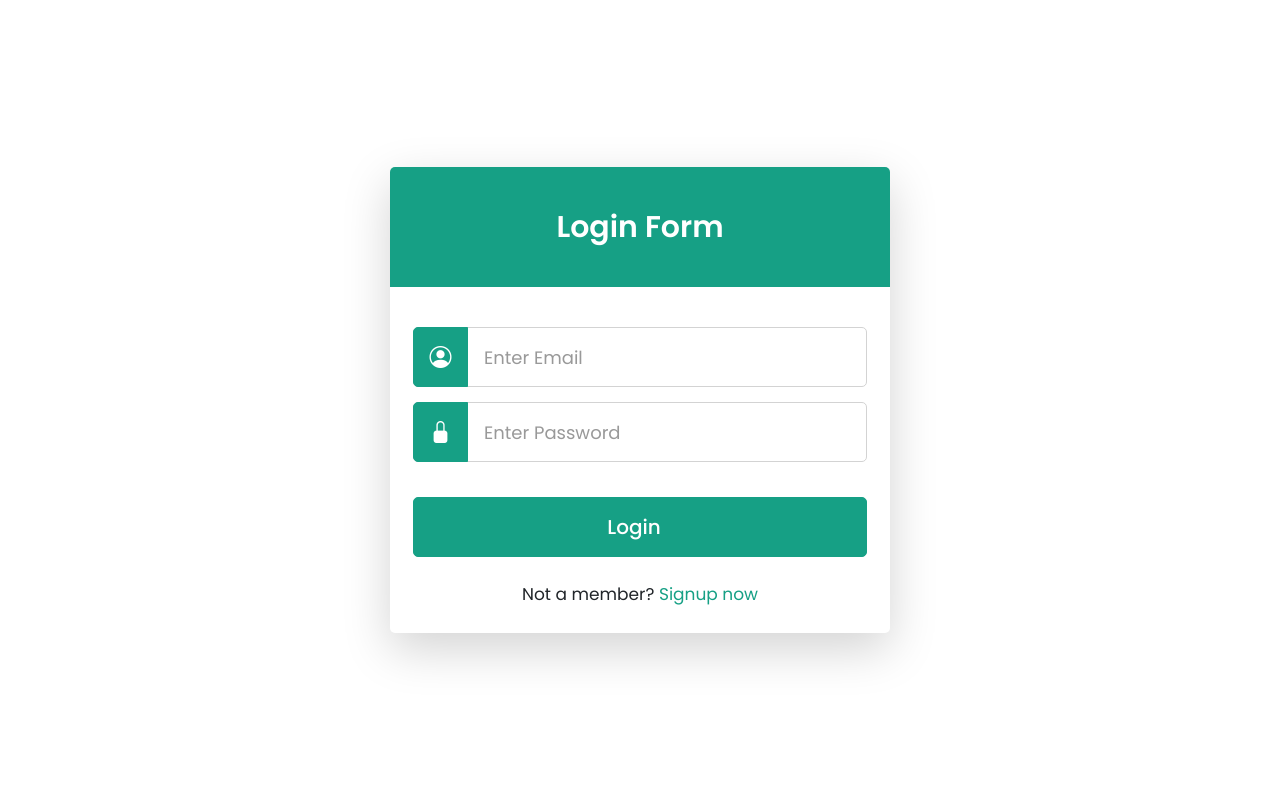
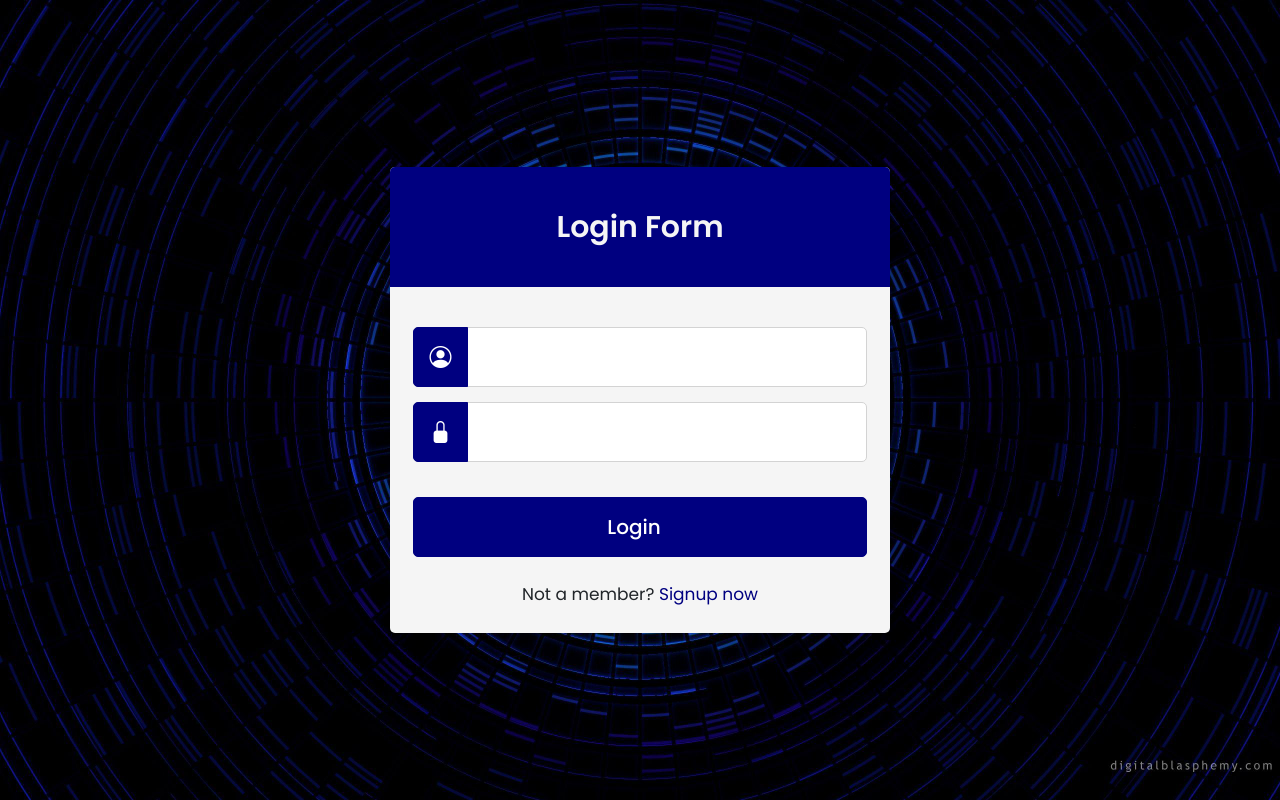
Before and after one commit to RosanSenapati/Demo_Project, a React (Vite) app: page / in a window 1280 px wide. Built offline with nearby package versions, Linux system fonts and the light colour scheme.

Commit message:
Stable Version with wallper

```diff
--- a/src/App.jsx
+++ b/src/App.jsx
@@ -2,6 +2,7 @@
 import LoginSignUp from './pages/LoginSignup/LoginSignUp'
 import SignupPage from './pages/SignupPage/SignupPage'
 import { createBrowserRouter, RouterProvider } from 'react-router-dom';
+import Home from './pages/HomePage/Home';
 function App() {
 const router = createBrowserRouter([
   {
@@ -11,6 +12,10 @@
   {
     path:'/signup',
     element:<SignupPage/>
+  },
+  {
+    path:'/home/:id',
+    element:<Home/>
   }
 ])
   return (
--- /dev/null
+++ b/src/pages/HomePage/Home.jsx
@@ -0,0 +1,12 @@
+import React, { useState } from 'react'
+import { Link } from 'react-router-dom'
+import { useNavigate } from 'react-router-dom'
+import { useParams } from 'react-router-dom'
+export default function Home() {
+  const {id} = useParams();
+  return (
+
+    <div className="container title bg-white"><span className='fs-1 text-dark'>Welcome Page {id}</span></div>
+
+  )
+}
--- a/src/pages/LoginSignup/LoginSignUp.jsx
+++ b/src/pages/LoginSignup/LoginSignUp.jsx
@@ -18,7 +18,8 @@
       });
       console.log(res);
       console.log(res.data);
-      res.data ? toast.success('Logged in successfully') : toast.error('invalid Credentials');
+
+      res.data ?toast.success('Logged in successfully') : toast.error('invalid Credentials');
       // navigate('/signup');
     } catch (err) {
       alert(err);
--- a/src/pages/LoginSignup/LoginSignup.css
+++ b/src/pages/LoginSignup/LoginSignup.css
@@ -17,6 +17,11 @@
   padding: 15px;
   background: white;
   overflow: hidden;
+  background-image:url('../../assests/2235887.jpg');
+  background-size: cover; /* Ensures the image covers the entire viewport */
+  background-position: center; /* Centers the image */
+  background-repeat: no-repeat; /* Prevents repeating the image */
+  background-attachment: fixed;
 }
 
 .wrapper {
--- a/src/pages/SignupPage/SignupPage.css
+++ b/src/pages/SignupPage/SignupPage.css
@@ -15,23 +15,24 @@
   justify-content: center;
   height: 100vh;
   padding: 15px;
-  background: white;
+  /* background: black; */
+  background-image: url(../../assests/2235887.jpg);
   overflow: hidden;
 }
 
 .wrapper {
   max-width: 500px;
   width: 70vw ;
-  background: #fff;
+  background: whitesmoke;
   border-radius: 5px;
   box-shadow: 0px 4px 10px 1px rgba(0, 0, 0, 0.1);
 }
 
 .wrapper .title {
   height: 120px;
-  background: #16a085;
+  background: navy;
   border-radius: 5px 5px 0 0;
-  color: #fff;
+  color: whitesmoke;
   font-size: 30px;
   font-weight: 600;
   display: flex;
@@ -61,11 +62,11 @@
 }
 
 form .row input:focus {
-  border-color: #16a085;
+  border-color:  navy;
 }
 
 form .row input::placeholder {
-  color: #999;
+  color:white;
 }
 
 .wrapper form .row i {
@@ -74,8 +75,8 @@
   height: 100%;
   color: #fff;
   font-size: 22px;
-  background: #16a085;
-  border: 1px solid #16a085;
+  background:  navy;
+  border: 1px solid navy;
   border-radius: 5px 0 0 5px;
   display: flex;
   align-items: center;
@@ -87,7 +88,7 @@
 }
 
 .wrapper form .pass a {
-  color: #16a085;
+  color:  navy;
   font-size: 17px;
   text-decoration: none;
 }
@@ -102,13 +103,13 @@
   font-size: 20px;
   font-weight: 500;
   padding-left: 0px;
-  background: #16a085;
-  border: 1px solid #16a085;
+  background:  navy;
+  border: 1px solid  navy;
   cursor: pointer;
 }
 
 form .button input:hover, button:hover {
-  background: #12876f;
+  background:  navy;
 }
 
 .wrapper form .signup-link {
@@ -118,7 +119,7 @@
 }
 
 .wrapper form .signup-link a {
-  color: #16a085;
+  color:  navy;
   text-decoration: none;
 }
 
```
Also changed, not shown: src/assests/2235887.jpg (added), src/assests/4165800.jpg (added), src/pages/HomePage/Home.css (added).
